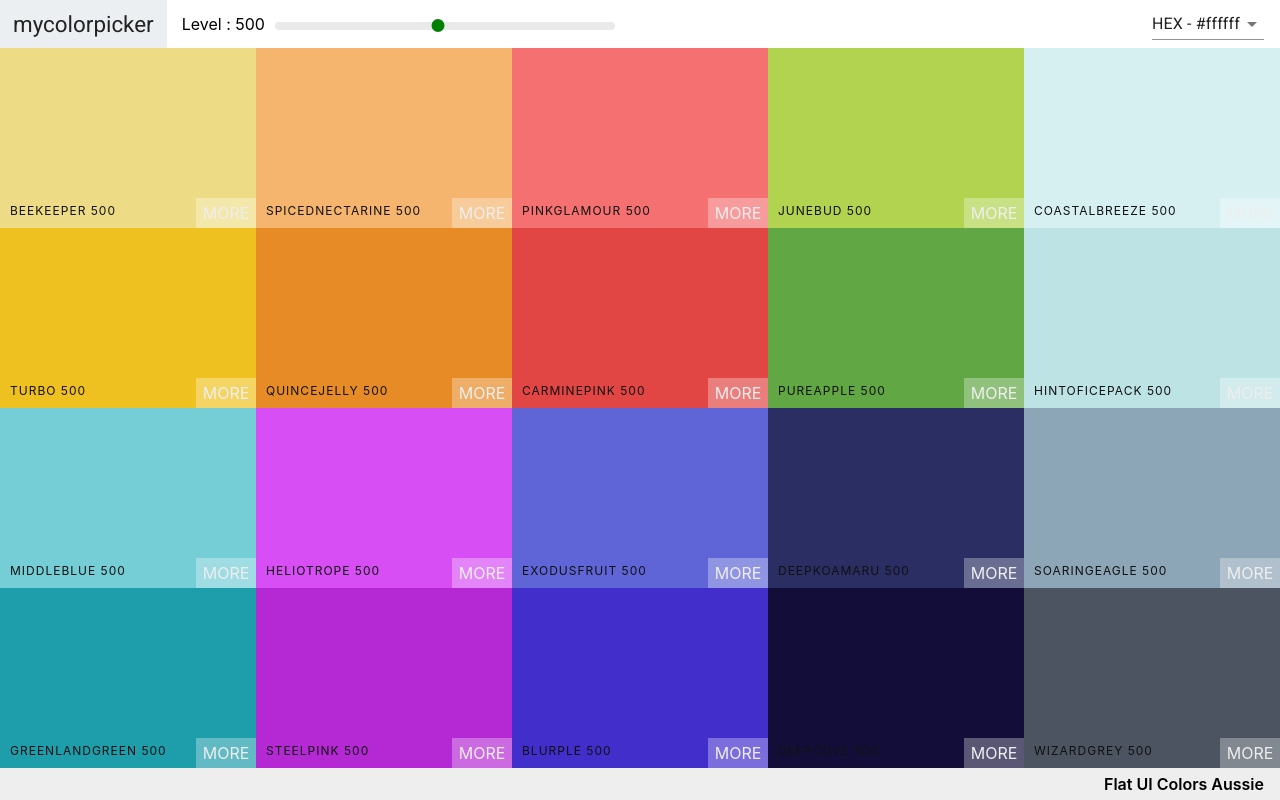
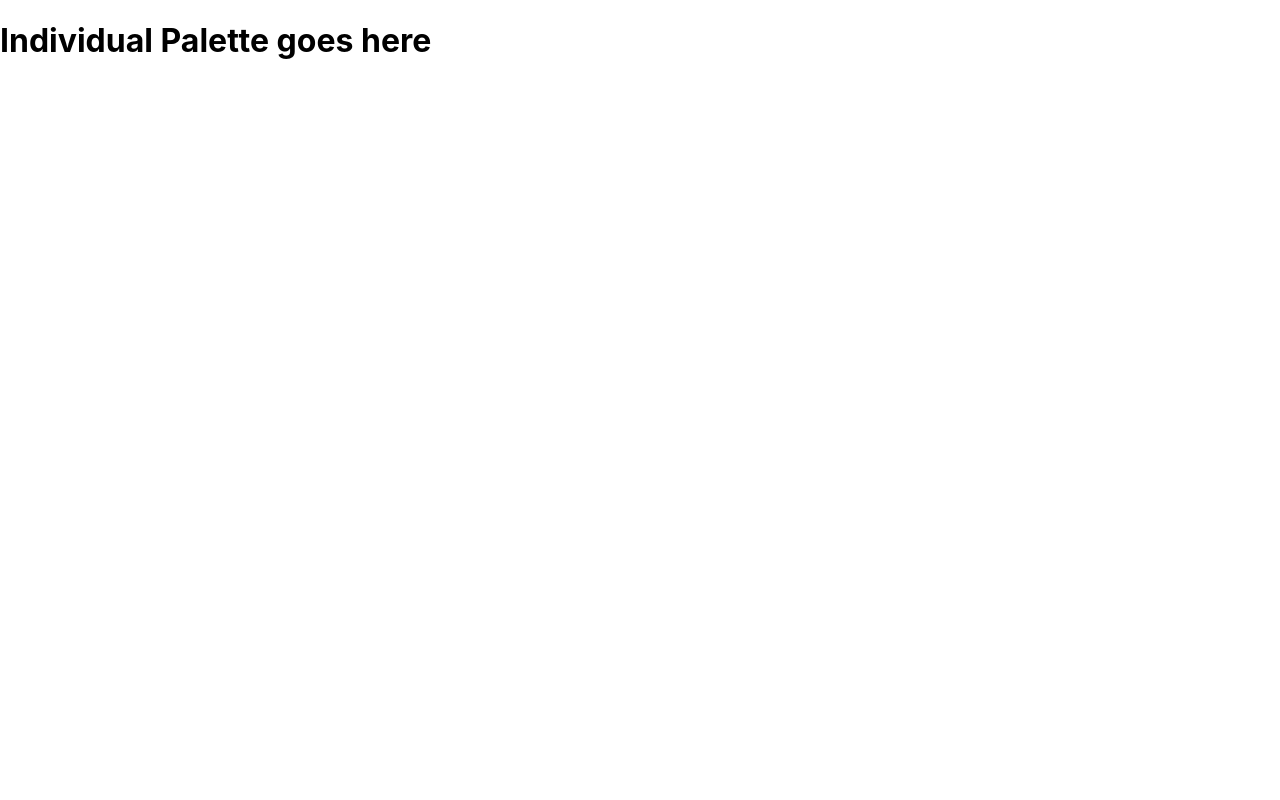
Before and after one commit to jonjj2016/myColors, a React (Create React App) app: page /palette/flat-ui-colors-american in a window 1280 px wide. Built offline with nearby package versions, Linux system fonts and the light colour scheme.

Commit message:
added routing

```diff
--- a/package.json
+++ b/package.json
@@ -13,6 +13,7 @@
     "react": "^16.13.1",
     "react-copy-to-clipboard": "^5.0.2",
     "react-dom": "^16.13.1",
+    "react-router-dom": "^5.2.0",
     "react-scripts": "3.4.1",
     "styled-components": "^5.1.0"
   },
--- a/src/App.js
+++ b/src/App.js
@@ -1,15 +1,19 @@
-import React from 'react';
-import Palette from './Components/Palette/Palette';
+import React, { lazy, Suspense } from 'react';
 import seedColors from './seedColors';
 import { paletteGenerator } from './helpers/ColorHelpers';
+import { Route, Switch } from 'react-router-dom';
+
+const Palette = lazy(() => import('./Components/Palette/Palette'));
 
 function App() {
-  console.log(paletteGenerator(seedColors[4]));
-
   return (
-    <div>
-      <Palette palette={paletteGenerator(seedColors[4])} {...seedColors[8]} />{' '}
-    </div>
+    <Switch>
+      <Suspense fallback={<h1>Loading...</h1>}>
+        <Route path='/palette/:id' exact render={() => <h1>Individual Palette goes here</h1>} />
+        <Route path='/' exact render={() => <h1>Palette List goes here</h1>} />
+        {/* <Route path='/' component={() => <Palette palette={paletteGenerator(seedColors[4])} {...seedColors[8]} />} /> */}
+      </Suspense>
+    </Switch>
   );
 }
 
--- a/src/Components/Footer/Footer.jsx
+++ b/src/Components/Footer/Footer.jsx
@@ -5,7 +5,7 @@ const Footer = ({ name, emoji }) => {
   return (
     <FooterWrapper>
       {name}
-      {/* <span className='emoji'>{emoji}</span> */}
+      <span className='emoji'>{emoji}</span>
     </FooterWrapper>
   );
 };
--- a/src/Components/Footer/Styled_Footer.jsx
+++ b/src/Components/Footer/Styled_Footer.jsx
@@ -8,5 +8,15 @@ export const FooterWrapper = styled.footer`
   align-items: center;
 
   font-weight: 600;
-  padding: 0 1rem;
+  .emoji {
+    background-color: #999;
+    height: 100%;
+    display: flex;
+    justify-content: center;
+    align-items: center;
+    color: #eee;
+    width: 5rem;
+    margin-top: 0;
+    margin-left: 2rem;
+  }
 `;
--- a/src/index.js
+++ b/src/index.js
@@ -2,8 +2,11 @@ import React from 'react';
 import ReactDOM from 'react-dom';
 import './index.css';
 import App from './App';
-import * as serviceWorker from './serviceWorker';
+import { BrowserRouter } from 'react-router-dom';
 
-ReactDOM.render(<App />, document.getElementById('root'));
-
-serviceWorker.unregister();
+ReactDOM.render(
+  <BrowserRouter>
+    <App />
+  </BrowserRouter>,
+  document.getElementById('root')
+);
```
Also changed, not shown: 1 other file (tests, documents, lock files or other folders).
